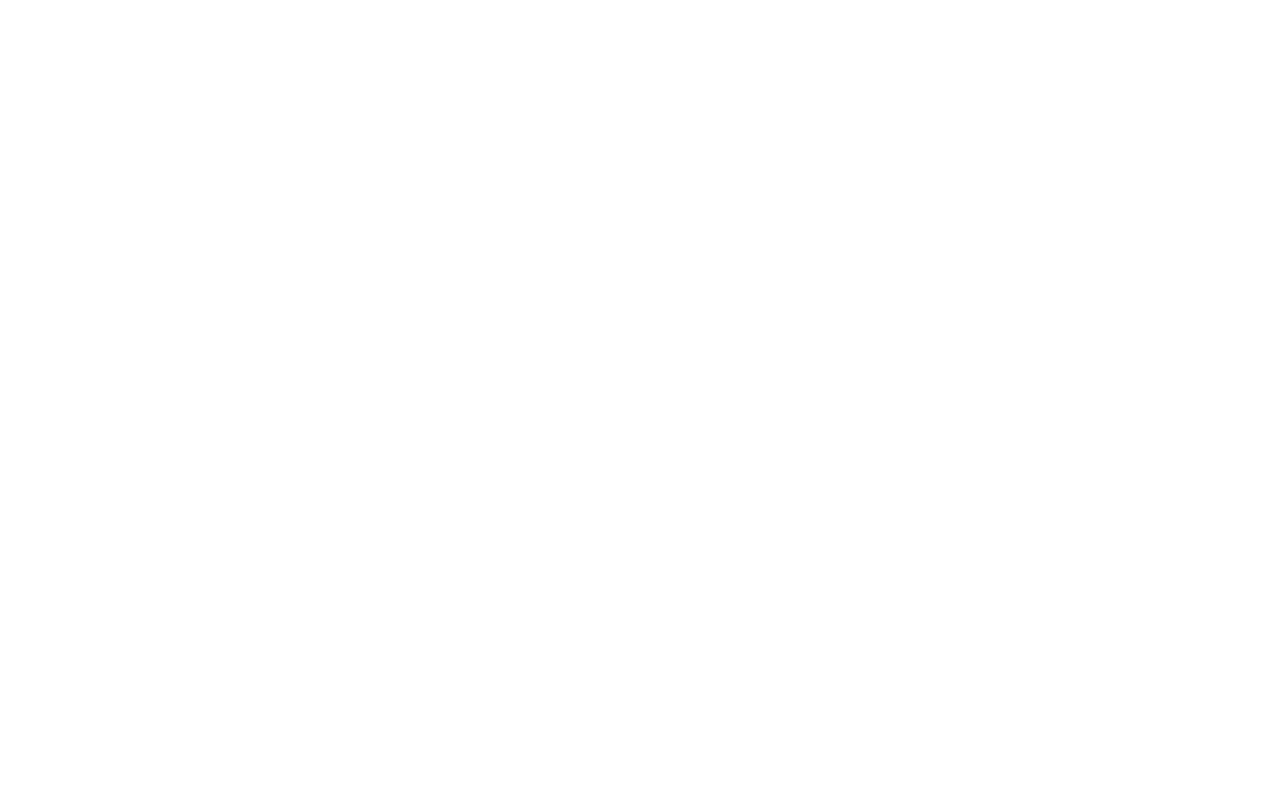
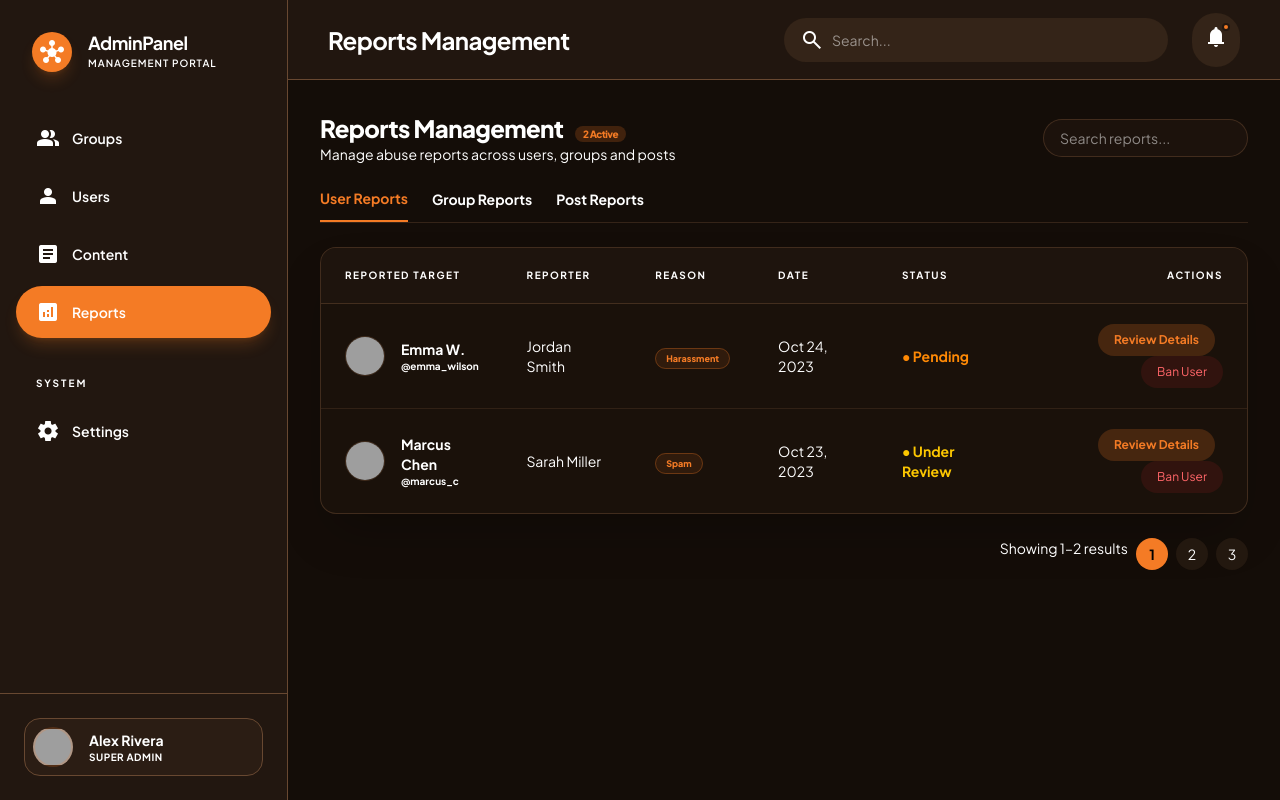
Before and after one commit to khanhnkq/connectCG, a React (Vite) app: page /admin-website/reports in a window 1280 px wide. Before the commit this address had no page. Built offline with nearby package versions, Linux system fonts and the light colour scheme; grey boxes are pictures that could not be loaded.

Commit message:
report-manager

```diff
--- a/src/App.jsx
+++ b/src/App.jsx
@@ -18,6 +18,7 @@
 import AdminGroupsManager from "./pages/admin-website/AdminGroupsManager.jsx";
 import AdminMembersManager from "./pages/admin-website/AdminMembersManager.jsx";
 import MainFeedManager from "./pages/admin-website/MainFeedManager.jsx";
+import AdminReportsManager from "./pages/admin-website/AdminReportsManager.jsx";
 
 function App() {
   return (
@@ -41,6 +42,7 @@
         <Route path="/admin-website/groups" element={<AdminGroupsManager />} />
         <Route path="/admin-website/members" element={<AdminMembersManager />} />
         <Route path="/admin-website/contents" element={<MainFeedManager />} />
+        <Route path="/admin-website/reports" element={<AdminReportsManager />} />
       </Routes>
     </>
   );
--- a/src/components/layout-admin/Sidebar.jsx
+++ b/src/components/layout-admin/Sidebar.jsx
@@ -7,7 +7,7 @@
     { name: "Groups", icon: "group", path: "/admin-website/groups" },
     { name: "Users", icon: "person", path: "/admin-website/members" },
     { name: "Content", icon: "article", path: "/admin-website/contents" },
-    { name: "Reports", icon: "analytics", path: "#" },
+    { name: "Reports", icon: "analytics", path: "/admin-website/reports" },
   ];
 
   const systemItems = [
--- /dev/null
+++ b/src/pages/admin-website/AdminReportsManager.jsx
@@ -0,0 +1,215 @@
+import React, { useState } from "react";
+import AdminLayout from "../../components/layout-admin/AdminLayout";
+
+const TABS = {
+  USER: "User Reports",
+  GROUP: "Group Reports",
+  POST: "Post Reports",
+};
+
+const AdminReportsManagement = () => {
+  const [activeTab, setActiveTab] = useState("USER");
+
+  // 🔒 FIX CỨNG DATA TẠM THỜI
+  const reports = [
+    {
+      id: 1,
+      type: "USER",
+      target: {
+        name: "Emma W.",
+        subtitle: "@emma_wilson",
+        avatar: "https://i.pravatar.cc/100?u=emma",
+      },
+      reporter: "Jordan Smith",
+      reason: "Harassment",
+      date: "Oct 24, 2023",
+      status: "Pending",
+    },
+    {
+      id: 2,
+      type: "USER",
+      target: {
+        name: "Marcus Chen",
+        subtitle: "@marcus_c",
+        avatar: "https://i.pravatar.cc/100?u=marcus",
+      },
+      reporter: "Sarah Miller",
+      reason: "Spam",
+      date: "Oct 23, 2023",
+      status: "Under Review",
+    },
+    {
+      id: 3,
+      type: "GROUP",
+      target: {
+        name: "Night Owls Club",
+        subtitle: "Late night social group",
+        avatar:
+          "https://ui-avatars.com/api/?name=Night+Owls&background=2b1a0f&color=fff",
+      },
+      reporter: "Mike Thompson",
+      reason: "Inappropriate Content",
+      date: "Oct 22, 2023",
+      status: "Pending",
+    },
+    {
+      id: 4,
+      type: "POST",
+      target: {
+        name: "Post #P-1024",
+        subtitle: "Spam / quảng cáo link",
+        avatar:
+          "https://ui-avatars.com/api/?name=Post&background=3b2a1a&color=fff",
+      },
+      reporter: "David Lee",
+      reason: "Spam",
+      date: "Oct 22, 2023",
+      status: "Resolved",
+    },
+  ];
+
+  const filteredReports = reports.filter(r => r.type === activeTab);
+
+  const statusColor = {
+    Pending: "text-orange-400",
+    "Under Review": "text-yellow-400",
+    Resolved: "text-green-400",
+  };
+
+  return (
+    <AdminLayout
+      title="Reports Management"
+      activeTab="Reports"
+      brandName="AdminPanel"
+    >
+      <div className="p-8 space-y-6">
+
+        {/* HEADER */}
+        <div className="flex items-center justify-between">
+          <div>
+            <h2 className="text-2xl font-black text-white tracking-tight">
+              Reports Management{" "}
+              <span className="ml-2 px-2 py-0.5 text-[10px] rounded-full bg-primary/20 text-primary">
+                {filteredReports.length} Active
+              </span>
+            </h2>
+            <p className="text-text-muted text-sm">
+              Manage abuse reports across users, groups and posts
+            </p>
+          </div>
+
+          <input
+            placeholder="Search reports..."
+            className="bg-background-dark/60 border border-border-dark/50 rounded-xl px-4 py-2 text-sm text-white outline-none focus:border-primary"
+          />
+        </div>
+
+        {/* TABS */}
+        <div className="flex gap-6 border-b border-border-dark/40">
+          {Object.entries(TABS).map(([key, label]) => (
+            <button
+              key={key}
+              onClick={() => setActiveTab(key)}
+              className={`pb-3 text-sm font-bold transition-all ${
+                activeTab === key
+                  ? "text-primary border-b-2 border-primary"
+                  : "text-text-muted hover:text-white"
+              }`}
+            >
+              {label}
+            </button>
+          ))}
+        </div>
+
+        {/* TABLE */}
+        <div className="bg-surface-dark/20 rounded-2xl border border-border-dark/50 overflow-hidden shadow-2xl">
+          <table className="w-full text-left">
+            <thead className="bg-background-dark/60 border-b border-border-dark/50 text-[10px] uppercase font-black text-text-muted tracking-[0.15em]">
+              <tr>
+                <th className="px-6 py-5">Reported Target</th>
+                <th className="px-6 py-5">Reporter</th>
+                <th className="px-6 py-5">Reason</th>
+                <th className="px-6 py-5">Date</th>
+                <th className="px-6 py-5">Status</th>
+                <th className="px-6 py-5 text-right">Actions</th>
+              </tr>
+            </thead>
+
+            <tbody className="divide-y divide-border-dark/30 text-sm">
+              {filteredReports.map(r => (
+                <tr key={r.id} className="hover:bg-surface-dark/40">
+                  <td className="px-6 py-5">
+                    <div className="flex items-center gap-4">
+                      <img
+                        src={r.target.avatar}
+                        className="w-10 h-10 rounded-full border border-border-dark/50"
+                        alt=""
+                      />
+                      <div>
+                        <p className="font-bold">{r.target.name}</p>
+                        <p className="text-[10px] text-text-muted font-bold">
+                          {r.target.subtitle}
+                        </p>
+                      </div>
+                    </div>
+                  </td>
+
+                  <td className="px-6 py-5">{r.reporter}</td>
+
+                  <td className="px-6 py-5">
+                    <span className="px-2.5 py-1 text-[9px] font-black rounded-lg bg-primary/10 text-primary border border-primary/30">
+                      {r.reason}
+                    </span>
+                  </td>
+
+                  <td className="px-6 py-5 text-text-muted">{r.date}</td>
+
+                  <td className="px-6 py-5">
+                    <span className={`font-bold ${statusColor[r.status]}`}>
+                      ● {r.status}
+                    </span>
+                  </td>
+
+                  <td className="px-6 py-5 text-right space-x-2">
+                    <button className="px-4 py-2 text-xs font-bold rounded-full bg-primary/20 text-primary hover:bg-primary/30">
+                      Review Details
+                    </button>
+
+                    {activeTab === "USER" && (
+                      <button className="px-4 py-2 text-xs rounded-full bg-red-500/10 text-red-400">
+                        Ban User
+                      </button>
+                    )}
+
+                    {activeTab === "GROUP" && (
+                      <button className="px-4 py-2 text-xs rounded-full bg-orange-500/10 text-orange-400">
+                        Disable Group
+                      </button>
+                    )}
+
+                    {activeTab === "POST" && (
+                      <button className="px-4 py-2 text-xs rounded-full bg-yellow-500/10 text-yellow-400">
+                        Remove Post
+                      </button>
+                    )}
+                  </td>
+                </tr>
+              ))}
+            </tbody>
+          </table>
+        </div>
+
+        {/* PAGINATION */}
+        <div className="flex justify-end gap-2 text-sm text-text-muted">
+          <span>Showing 1–{filteredReports.length} results</span>
+          <button className="w-8 h-8 rounded-full bg-primary text-black font-bold">1</button>
+          <button className="w-8 h-8 rounded-full bg-surface-dark/50">2</button>
+          <button className="w-8 h-8 rounded-full bg-surface-dark/50">3</button>
+        </div>
+
+      </div>
+    </AdminLayout>
+  );
+};
+
+export default AdminReportsManagement;
```
Also changed, not shown: 1 other file (tests, documents, lock files or other folders).
